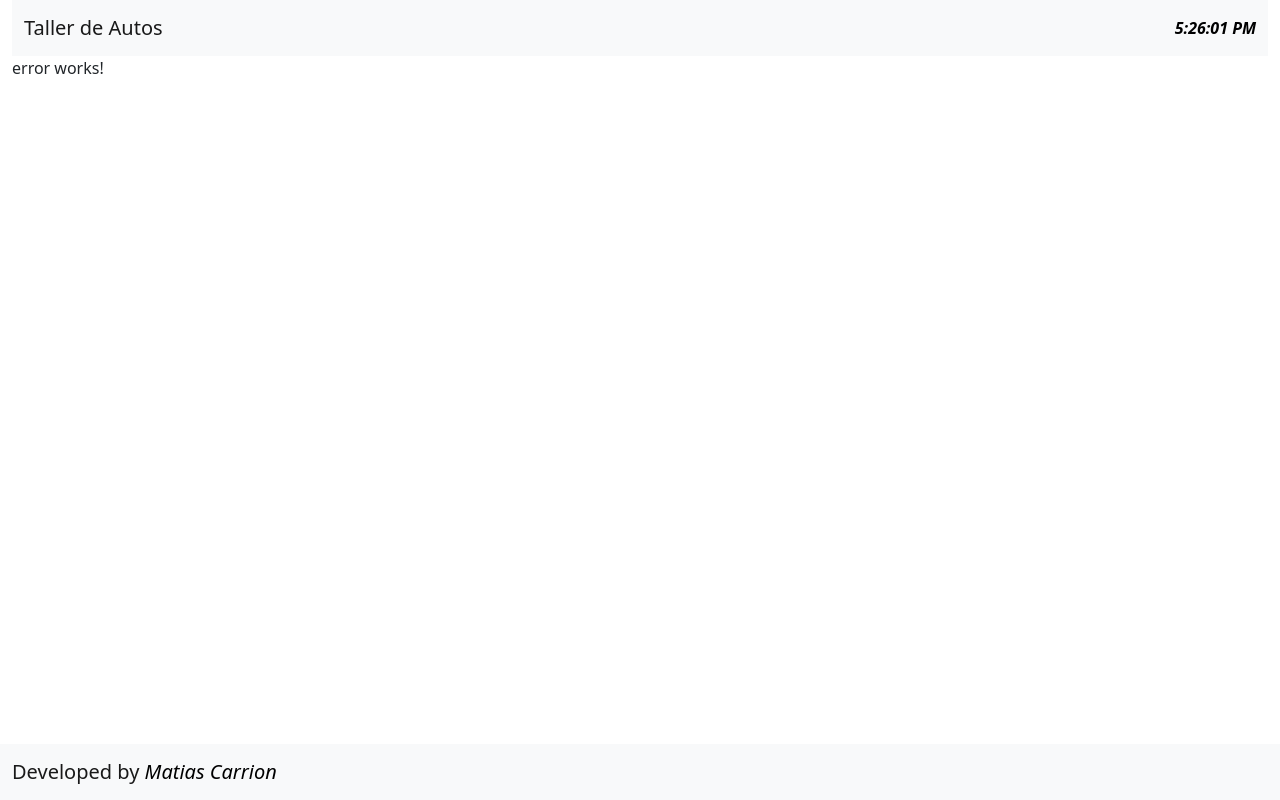
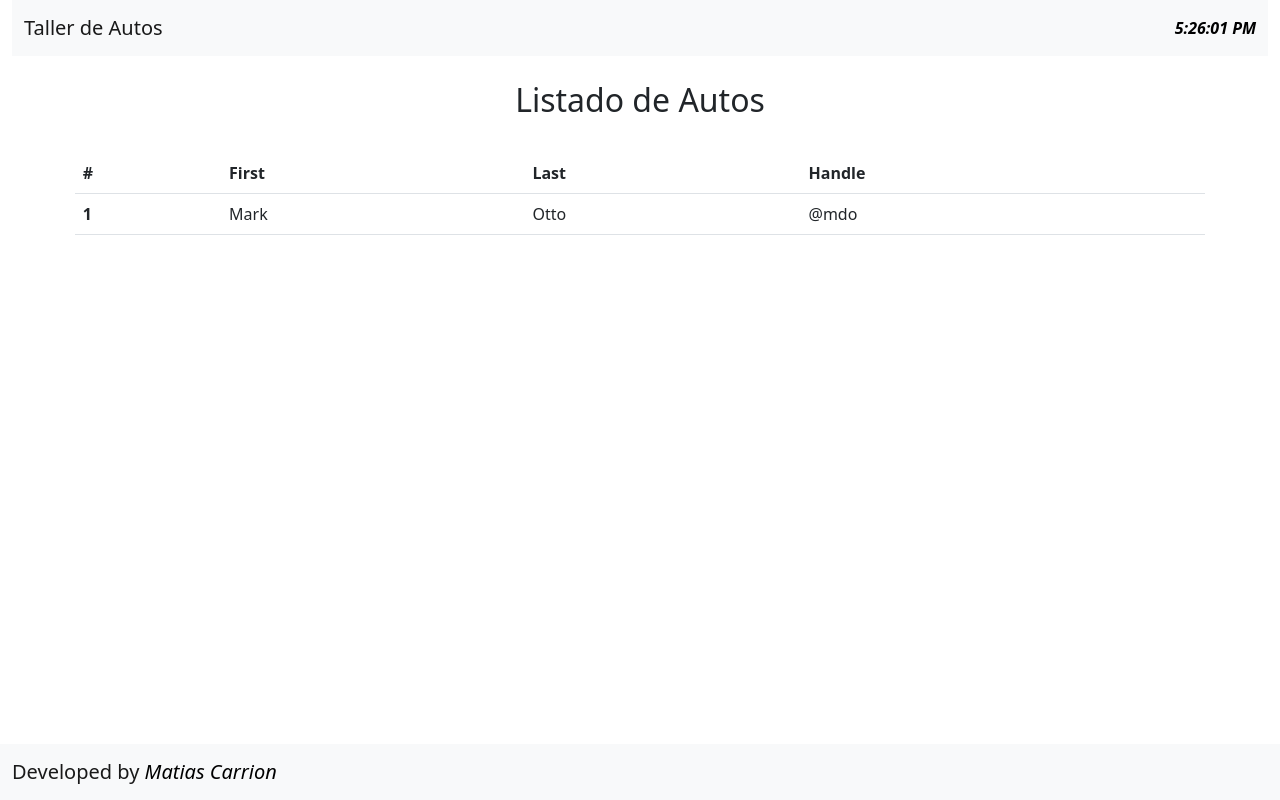
Before and after one commit to MatiasCarrion/taller_front, an Angular app: page /autos in a window 1280 px wide. Built offline with nearby package versions, Linux system fonts and the light colour scheme.

Commit message:
create table and style in progress

```diff
--- a/src/app/app-routing.module.ts
+++ b/src/app/app-routing.module.ts
@@ -1,11 +1,13 @@
 import { NgModule } from '@angular/core';
 import { RouterModule, Routes } from '@angular/router';
+import { CarComponent } from './components/car/car.component';
 import { ErrorComponent } from './components/error/error.component';
 import { HomeComponent } from './components/home/home.component';
 
 const routes: Routes = [
   { path:'', component: HomeComponent },
   { path:"home", component: HomeComponent, pathMatch: "full"},
+  { path: 'autos', component: CarComponent},
   { path:'**', component: ErrorComponent },
 ];
 
--- a/src/app/app.module.ts
+++ b/src/app/app.module.ts
@@ -8,6 +8,7 @@ import { ErrorComponent } from './components/error/error.component';
 import { NavbarComponent } from './components/navbar/navbar.component';
 import { FooterComponent } from './components/footer/footer.component';
 import { FormsModule } from '@angular/forms';
+import { CarComponent } from './components/car/car.component';
 
 @NgModule({
   declarations: [
@@ -15,7 +16,8 @@ import { FormsModule } from '@angular/forms';
     HomeComponent,
     ErrorComponent,
     NavbarComponent,
-    FooterComponent
+    FooterComponent,
+    CarComponent
   ],
   imports: [
     BrowserModule,
--- /dev/null
+++ b/src/app/components/car/car.component.css
@@ -0,0 +1,11 @@
+.title {
+    padding-top: 2%;
+    padding-bottom: 2%;
+    text-align: center;
+}
+
+.table {
+    width: 90%;
+    margin-left: auto;
+    margin-right: auto;
+}
--- /dev/null
+++ b/src/app/components/car/car.component.html
@@ -0,0 +1,20 @@
+<h2 class="title">Listado de Autos</h2>
+
+<table class="table">
+    <thead>
+      <tr>
+        <th scope="col">#</th>
+        <th scope="col">First</th>
+        <th scope="col">Last</th>
+        <th scope="col">Handle</th>
+      </tr>
+    </thead>
+    <tbody>
+      <tr>
+        <th scope="row">1</th>
+        <td>Mark</td>
+        <td>Otto</td>
+        <td>@mdo</td>
+      </tr>
+    </tbody>
+  </table>
--- /dev/null
+++ b/src/app/components/car/car.component.ts
@@ -0,0 +1,15 @@
+import { Component, OnInit } from '@angular/core';
+
+@Component({
+  selector: 'app-car',
+  templateUrl: './car.component.html',
+  styleUrls: ['./car.component.css']
+})
+export class CarComponent implements OnInit {
+
+  constructor() { }
+
+  ngOnInit(): void {
+  }
+
+}
```
Also changed, not shown: 1 other file (tests, documents, lock files or other folders).
